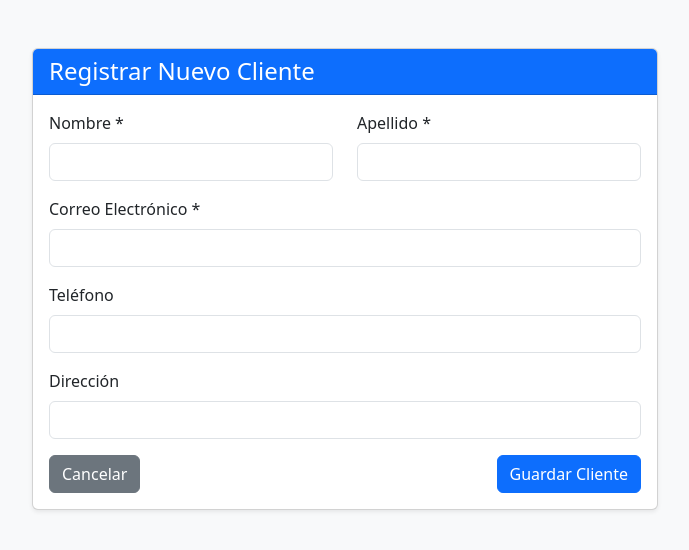
After one commit to Jordan84594/Framework-Laravel-MySql-Bootstrap, a Laravel app: page /clientes/create in a window 1280 px wide. The commit adds this page. Shown: the top 550 px of the page, without its empty margins (295-984 px from the left). Run offline with Laravel 12, Linux system fonts and the light colour scheme.

Commit message:
Implementacion del  modulo CRUD de Clientes e integrar en vista principal

```diff
--- /dev/null
+++ b/app/Http/Controllers/ClienteController.php
@@ -0,0 +1,70 @@
+<?php
+
+namespace App\Http\Controllers;
+
+use App\Models\Cliente;
+use Illuminate\Http\Request;
+
+class ClienteController extends Controller
+{
+    public function index()
+    {
+        $clientes = Cliente::latest()->paginate(10);
+        return view('clientes.index', compact('clientes'));
+    }
+
+    public function create()
+    {
+        return view('clientes.create');
+    }
+
+    public function store(Request $request)
+    {
+        $request->validate([
+            'nombre'    => 'required|string|max:100',
+            'apellido'  => 'required|string|max:100',
+            'email'     => 'required|email|unique:clientes,email',
+            'telefono'  => 'nullable|string|max:20',
+            'direccion' => 'nullable|string|max:255',
+        ]);
+
+        Cliente::create($request->all());
+
+        return redirect()->route('clientes.index')
+                         ->with('success', 'Cliente registrado correctamente.');
+    }
+
+    public function show(Cliente $cliente)
+    {
+        return view('clientes.show', compact('cliente'));
+    }
+
+    public function edit(Cliente $cliente)
+    {
+        return view('clientes.edit', compact('cliente'));
+    }
+
+    public function update(Request $request, Cliente $cliente)
+    {
+        $request->validate([
+            'nombre'    => 'required|string|max:100',
+            'apellido'  => 'required|string|max:100',
+            'email'     => 'required|email|unique:clientes,email,' . $cliente->id,
+            'telefono'  => 'nullable|string|max:20',
+            'direccion' => 'nullable|string|max:255',
+        ]);
+
+        $cliente->update($request->all());
+
+        return redirect()->route('clientes.index')
+                         ->with('success', 'Cliente actualizado correctamente.');
+    }
+
+    public function destroy(Cliente $cliente)
+    {
+        $cliente->delete();
+
+        return redirect()->route('clientes.index')
+                         ->with('success', 'Cliente eliminado correctamente.');
+    }
+}
--- a/app/Http/Controllers/ProductoController.php
+++ b/app/Http/Controllers/ProductoController.php
@@ -3,6 +3,7 @@
 namespace App\Http\Controllers;
 
 use App\Models\Producto;
+use App\Models\Cliente;
 use Illuminate\Http\Request;
 
 class ProductoController extends Controller
@@ -13,7 +14,9 @@ class ProductoController extends Controller
     public function index()
     {
         $productos = Producto::latest()->get();
-        return view('productos.index', compact('productos'));
+        $clientes = Cliente::latest()->paginate(10);
+        return view('productos.index', compact('productos','clientes'));
+
     }
 
     /**
--- /dev/null
+++ b/resources/views/clientes/create.blade.php
@@ -0,0 +1,63 @@
+<!DOCTYPE html>
+<html lang="es">
+<head>
+    <meta charset="UTF-8">
+    <meta name="viewport" content="width=device-width, initial-scale=1.0">
+    <title>Nuevo Cliente</title>
+    <link href="https://cdn.jsdelivr.net/npm/bootstrap@5.3.3/dist/css/bootstrap.min.css" rel="stylesheet">
+</head>
+<body class="bg-light">
+<div class="container mt-5" style="max-width: 650px;">
+    <div class="card shadow-sm">
+        <div class="card-header bg-primary text-white">
+            <h4 class="mb-0">Registrar Nuevo Cliente</h4>
+        </div>
+        <div class="card-body">
+            @if($errors->any())
+                <div class="alert alert-danger">
+                    <ul class="mb-0">
+                        @foreach($errors->all() as $error)
+                            <li>{{ $error }}</li>
+                        @endforeach
+                    </ul>
+                </div>
+            @endif
+
+            <form action="{{ route('clientes.store') }}" method="POST">
+                @csrf
+                <div class="row mb-3">
+                    <div class="col">
+                        <label class="form-label">Nombre *</label>
+                        <input type="text" name="nombre" class="form-control" value="{{ old('nombre') }}" required>
+                    </div>
+                    <div class="col">
+                        <label class="form-label">Apellido *</label>
+                        <input type="text" name="apellido" class="form-control" value="{{ old('apellido') }}" required>
+                    </div>
+                </div>
+
+                <div class="mb-3">
+                    <label class="form-label">Correo Electrónico *</label>
+                    <input type="email" name="email" class="form-control" value="{{ old('email') }}" required>
+                </div>
+
+                <div class="mb-3">
+                    <label class="form-label">Teléfono</label>
+                    <input type="text" name="telefono" class="form-control" value="{{ old('telefono') }}">
+                </div>
+
+                <div class="mb-3">
+                    <label class="form-label">Dirección</label>
+                    <input type="text" name="direccion" class="form-control" value="{{ old('direccion') }}">
+                </div>
+
+                <div class="d-flex justify-content-between">
+                    <a href="{{ route('clientes.index') }}" class="btn btn-secondary">Cancelar</a>
+                    <button type="submit" class="btn btn-primary">Guardar Cliente</button>
+                </div>
+            </form>
+        </div>
+    </div>
+</div>
+</body>
+</html>
--- a/routes/web.php
+++ b/routes/web.php
@@ -2,6 +2,7 @@
 
 use Illuminate\Support\Facades\Route;
 use App\Http\Controllers\ProductoController;
+use App\Http\Controllers\ClienteController;
 
 Route::get('/', function () {
     return view('welcome');
@@ -10,3 +11,4 @@ Route::get('/', function () {
 Route::redirect('/', '/productos');
 Route::resource('productos', ProductoController::class);
 Route::resource('productos', ProductoController::class)->except(['show']);
+Route::resource('clientes', ClienteController::class);
```
Also changed, not shown: app/Models/Cliente.php (added, +16 -0 lines), resources/views/clientes/edit.blade.php (added, +64 -0 lines), resources/views/clientes/index.blade.php (added, +69 -0 lines), resources/views/productos/index.blade.php (+53 -0 lines), database/migrations/2026_11_15_180409_create_clientes_table.php (added), package-lock.json.
